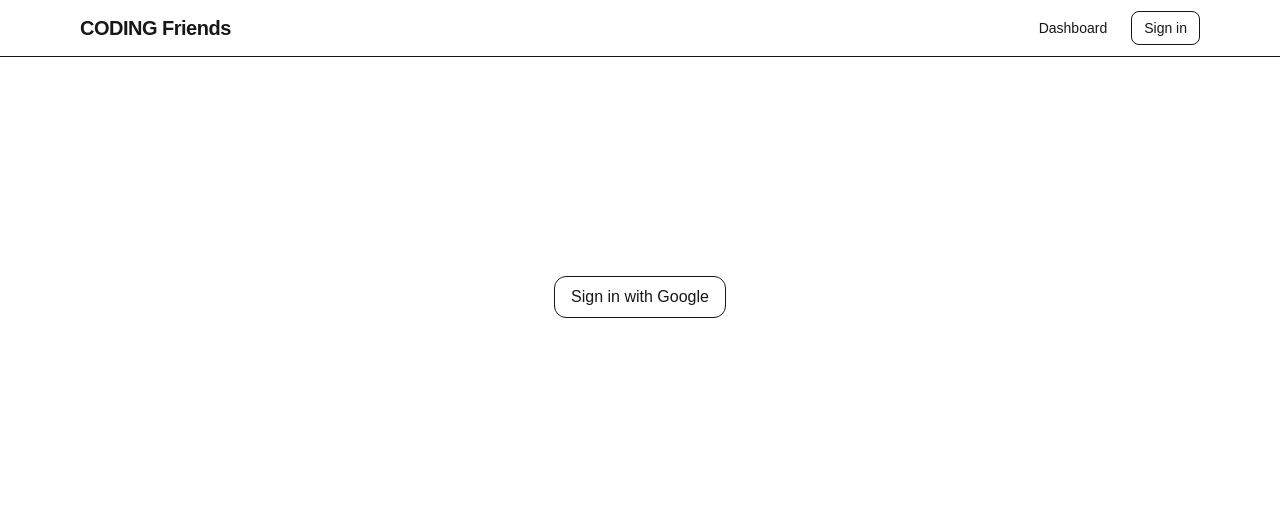
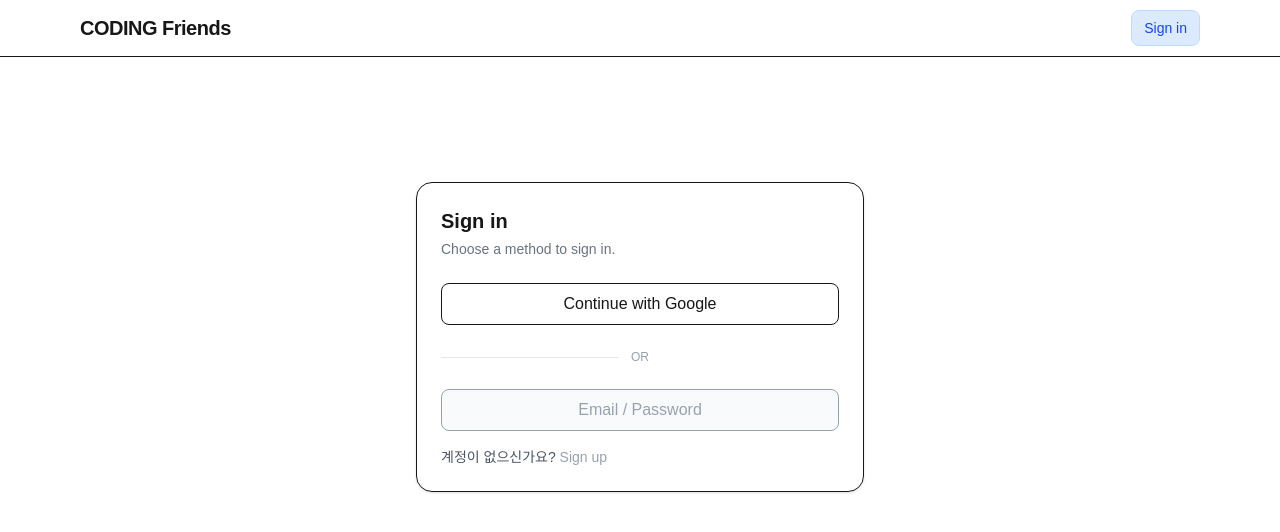
Before and after one commit to JackMountain77/cf26-alpha, a Next.js app: page /signin in a window 1280 px wide. Shown: the top 532 px of the page. Built offline with nearby package versions, Linux system fonts and the light colour scheme; no server answers.

Commit message:
2508211551

```diff
--- a/src/app/api/auth/[...nextauth]/route.ts
+++ b/src/app/api/auth/[...nextauth]/route.ts
@@ -1,41 +1,8 @@
+// app/api/auth/[...nextauth]/route.ts
 export const runtime = "nodejs";
 
 import NextAuth from "next-auth";
-import Google from "next-auth/providers/google";
-import { PrismaAdapter } from "@next-auth/prisma-adapter";
-import { prisma } from "@/lib/prisma";
-import type { AdapterUser } from "next-auth/adapters";
+import { authOptions } from "@/lib/auth";
 
-// our app roles
-type AppRole = "Admin" | "Instructor" | "Student";
-
-const handler = NextAuth({
-  adapter: PrismaAdapter(prisma),
-  session: { strategy: "database" },
-  providers: [
-    Google({
-      clientId: process.env.GOOGLE_CLIENT_ID!,
-      clientSecret: process.env.GOOGLE_CLIENT_SECRET!,
-    }),
-  ],
-  callbacks: {
-    async jwt({ token, user }) {
-      if (user) {
-        const u = user as AdapterUser & { role?: AppRole };
-        token.role = u.role ?? "Student";
-      }
-      return token;
-    },
-    async session({ session, token }) {
-      if (session.user && token.role) {
-        // 타입 단언 없이 안전하게 대입
-        (session.user as { role?: AppRole }).role = token.role as AppRole;
-      }
-      return session;
-    },
-  },
-  pages: { signIn: "/signin" },
-  secret: process.env.NEXTAUTH_SECRET,
-});
-
+const handler = NextAuth(authOptions);
 export { handler as GET, handler as POST };
--- a/src/app/layout.tsx
+++ b/src/app/layout.tsx
@@ -5,16 +5,23 @@ import Providers from "./providers";
 import SiteHeader from "@/components/site-header";
 import SiteFooter from "@/components/site-footer";
 
+import { getServerSession } from "next-auth";
+import { authOptions } from "@/lib/auth";
+
 export const metadata: Metadata = {
   title: "CF26",
   description: "CF26 alpha",
 };
 
-export default function RootLayout({ children }: { children: React.ReactNode }) {
+export default async function RootLayout({ children }: { children: React.ReactNode }) {
+
+  const session = await getServerSession(authOptions);
+
   return (
     <html lang="ko">
       <body className="min-h-screen bg-white text-gray-900 flex flex-col">
-        <Providers>
+        {/* 초기 세션을 SessionProvider에 주입 */}
+        <Providers session={session}>
           <SiteHeader />
           <main className="flex-1">{children}</main>
           <SiteFooter />
--- a/src/app/providers.tsx
+++ b/src/app/providers.tsx
@@ -2,7 +2,14 @@
 
 import { SessionProvider } from "next-auth/react";
 import type { ReactNode } from "react";
+import type { Session } from "next-auth";
 
-export default function Providers({ children }: { children: ReactNode }) {
-  return <SessionProvider>{children}</SessionProvider>;
+export default function Providers({
+  children,
+  session,
+}: {
+  children: ReactNode;
+  session: Session | null;
+}) {
+  return <SessionProvider session={session}>{children}</SessionProvider>;
 }
--- a/src/app/signin/page.tsx
+++ b/src/app/signin/page.tsx
@@ -6,7 +6,7 @@ import SignInCard from "./sign-in-card";
 export default async function SignInPage() {
   const session = await getServerSession(authOptions);
   if (session) {
-    redirect("/dashboard"); // 이미 로그인 상태면 대시보드로
+    redirect("/dashboard");
   }
   return <SignInCard />;
 }
--- a/src/app/signin/sign-in-card.tsx
+++ b/src/app/signin/sign-in-card.tsx
@@ -1,15 +1,55 @@
 "use client";
+
 import { signIn } from "next-auth/react";
+import { useSearchParams } from "next/navigation";
 
 export default function SignInCard() {
+  const params = useSearchParams();
+  const callbackUrl = params.get("callbackUrl") || "/dashboard";
+
   return (
-    <div className="min-h-[60vh] flex items-center justify-center">
-      <button
-        onClick={() => signIn("google", { callbackUrl: "/dashboard" })}
-        className="rounded-xl border px-4 py-2 hover:bg-gray-50 cursor-pointer"
-      >
-        Sign in with Google
-      </button>
-    </div>
+    <main className="min-h-[70vh] flex items-center justify-center px-4">
+      <div className="w-full max-w-md rounded-2xl border p-6 shadow-sm">
+        <h1 className="text-xl font-semibold">Sign in</h1>
+        <p className="mt-1 text-sm text-gray-500">
+          Choose a method to sign in.
+        </p>
+
+        {/* Google 로그인 */}
+        <button
+          aria-label="Sign in with Google"
+          onClick={() => signIn("google", { callbackUrl })}
+          className="mt-6 w-full rounded-lg border px-4 py-2
+                     hover:bg-gray-50 active:bg-gray-100
+                     transition-colors cursor-pointer"
+        >
+          Continue with Google
+        </button>
+
+        {/* 구분선 */}
+        <div className="my-6 flex items-center gap-3 text-xs text-gray-400">
+          <span className="h-px flex-1 bg-gray-200" />
+          OR
+          <span className="h-px flex-1 bg-gray-2 00" />
+        </div>
+
+        {/* 앞으로 확장할 로그인/가입 자리 */}
+        <button
+          disabled
+          className="w-full rounded-lg border px-4 py-2 text-gray-400
+                     bg-gray-50 cursor-not-allowed"
+          title="Coming soon"
+        >
+          Email / Password
+        </button>
+
+        <div className="mt-4 text-sm text-gray-600">
+          계정이 없으신가요?{" "}
+          <span className="text-gray-400" title="Coming soon">
+            Sign up
+          </span>
+        </div>
+      </div>
+    </main>
   );
 }
--- a/src/components/site-header.tsx
+++ b/src/components/site-header.tsx
@@ -1,10 +1,11 @@
 "use client";
 
 import Link from "next/link";
-import { useSession, signIn, signOut } from "next-auth/react";
+import { useSession, signOut } from "next-auth/react";
 
 export default function SiteHeader() {
-  const { data: session, status } = useSession();
+  const { data: session } = useSession();
+  const isAuthed = !!session?.user;
 
   return (
     <header className="border-b">
@@ -14,22 +15,41 @@ export default function SiteHeader() {
         </Link>
 
         <nav className="flex items-center gap-6 text-sm">
-          <Link href="/dashboard">Dashboard</Link>
+          {/* 로그인 후에만 Dashboard 노출 */}
+          {isAuthed && (
+            <Link
+              href="/dashboard"
+              className="text-gray-700 hover:text-gray-900 transition-colors"
+            >
+              Dashboard
+            </Link>
+          )}
 
-          {status === "authenticated" ? (
+          {/* 로그인/로그아웃 토글 */}
+          {isAuthed ? (
             <button
               onClick={() => signOut({ callbackUrl: "/" })}
-              className="px-3 py-1.5 border rounded-lg hover:bg-gray-50"
+              className="inline-flex items-center justify-center h-9 px-3 rounded-lg
+                         border border-red-200 bg-red-100 text-red-700
+                         hover:bg-red-600 hover:text-white hover:border-red-600
+                         active:bg-red-700
+                         focus:outline-none focus:ring-2 focus:ring-offset-1 focus:ring-red-300
+                         transition-colors cursor-pointer"
             >
               Sign out
             </button>
           ) : (
-            <button
-              onClick={() => signIn("google", { callbackUrl: "/dashboard" })}
-              className="px-3 py-1.5 border rounded-lg hover:bg-gray-50"
+            <Link
+              href="/signin"
+              className="inline-flex items-center justify-center h-9 px-3 rounded-lg
+                         border border-blue-200 bg-blue-100 text-blue-700
+                         hover:bg-blue-600 hover:text-white hover:border-blue-600
+                         active:bg-blue-700
+                         focus:outline-none focus:ring-2 focus:ring-offset-1 focus:ring-blue-300
+                         transition-colors cursor-pointer"
             >
               Sign in
-            </button>
+            </Link>
           )}
         </nav>
       </div>
--- a/src/lib/auth.ts
+++ b/src/lib/auth.ts
@@ -1,3 +1,4 @@
+// lib/auth.ts
 import type { NextAuthOptions } from "next-auth";
 import Google from "next-auth/providers/google";
 import { PrismaAdapter } from "@next-auth/prisma-adapter";
@@ -7,7 +8,7 @@ type AppRole = "Admin" | "Instructor" | "Student";
 
 export const authOptions: NextAuthOptions = {
   adapter: PrismaAdapter(prisma),
-  session: { strategy: "database" },
+  session: { strategy: "database" }, // 유지
   providers: [
     Google({
       clientId: process.env.GOOGLE_CLIENT_ID!,
@@ -15,18 +16,27 @@ export const authOptions: NextAuthOptions = {
     }),
   ],
   callbacks: {
+    // database 전략에서는 token이 안 올 수 있음 → user 우선
+    async session({ session, user }) {
+      if (!session.user) return session;
+
+      // 로그인 직후엔 user가 있음. 이후 요청에선 없을 수 있으니 DB에서 보강
+      let role: AppRole | undefined = (user as any)?.role;
+      if (!role && session.user.email) {
+        const dbUser = await prisma.user.findUnique({
+          where: { email: session.user.email },
+          select: { role: true },
+        });
+        role = (dbUser?.role as AppRole) ?? "Student";
+      }
+      (session.user as any).role = role ?? "Student";
+      return session;
+    },
+
+    // 있어도 무방하지만 database 전략에선 필수 아님
     async jwt({ token, user }) {
-      if (user) {
-        const u = user as { role?: AppRole };
-        token.role = u.role ?? "Student";
-      }
+      if (user) token.role = (user as any)?.role ?? "Student";
       return token;
-    },
-    async session({ session, token }) {
-      if (session.user && token.role) {
-        (session.user as { role?: AppRole }).role = token.role as AppRole;
-      }
-      return session;
     },
   },
   pages: { signIn: "/signin" },
--- a/src/middleware.ts
+++ /dev/null
@@ -1,21 +0,0 @@
-import { withAuth } from "next-auth/middleware";
-
-export default withAuth({
-  callbacks: {
-    // 로그인 필요 페이지 보호: 예시는 /app, /dashboard 하위 보호
-    authorized: ({ token, req }) => {
-      const pathname = req.nextUrl.pathname;
-
-      const protectedPrefixes = ["/app", "/dashboard"];
-      const needsAuth = protectedPrefixes.some((p) => pathname.startsWith(p));
-
-      if (!needsAuth) return true;          // 공개 페이지 통과
-      if (token) return true;               // 로그인 됨
-      return false;                         // 로그인 필요
-    },
-  },
-});
-
-export const config = {
-  matcher: ["/app/:path*", "/dashboard/:path*"],
-};
```
Also changed, not shown: 1 other file (tests, documents, lock files or other folders).
